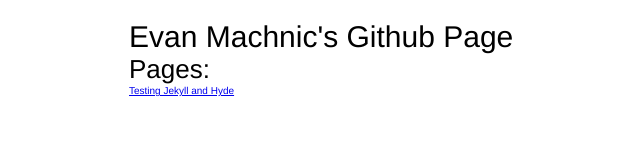
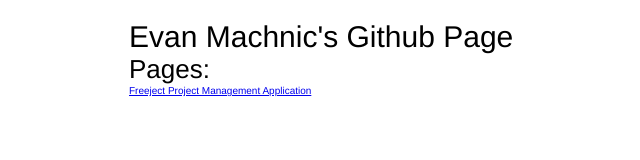
Before and after one commit to emachnic/emachnic.github.com, a plain HTML site: page index.html in a window 1280 px wide. Shown: the full height of the page, 31-671 px from the left. Drawn offline with Linux system fonts and the light colour scheme.

Commit message:
Changed index file

```diff
--- a/index.html
+++ b/index.html
@@ -8,7 +8,7 @@
     <h1>Evan Machnic's Github Page</h1>
     <h2>Pages:</h2>
     <ul>
-      <li><a href="http://emachnic.github.com/my_slides">Testing Jekyll and Hyde</a></li>
+      <li><a href="http://emachnic.github.com/freeject">Freeject Project Management Application</a></li>
     </ul>
   </body>
 </html>
```
